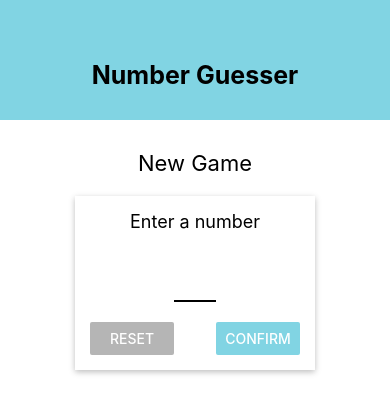
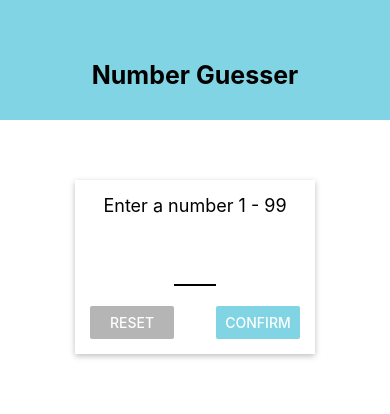
Before and after one commit to TheScudMissile/number-guesser, a React Native app: screen / in a window 390 px wide. Shown: the top 414 px of the page. Built offline with nearby package versions, Linux system fonts and the light colour scheme.

Commit message:
Finished home input

```diff
--- a/src/components/HomeInput.tsx
+++ b/src/components/HomeInput.tsx
@@ -1,24 +1,65 @@
-import React from 'react';
+import React, { useState } from 'react';
 import styles from '../styles/HomeInput.style';
 import colors from '../constants/colors';
-import { Text, TextInput, View, Button } from 'react-native';
+import { Text, TextInput, View, Button, Alert } from 'react-native';
 
-export default () => (
+type HomeInputProps = {
+  setHasConfirmed: (hasConfirmed: boolean) => void;
+  setSelectedNum: (setSelectedNum: number) => void;
+};
+export default ({ setHasConfirmed, setSelectedNum }: HomeInputProps) => {
+  const [enteredValue, setEnteredValue] = useState<string>('');
+
+  const handleChangeText = (text: string) =>
+    text === '0'
+      ? setEnteredValue('')
+      : setEnteredValue(text.replace(/[^0-9]/g, '')); // replace any character that is not a digit 0-9 with ''
+
+  const handleResetPress = () => {
+    setEnteredValue('');
+    setHasConfirmed(false);
+  };
+
+  const handleConfirmPress = () => {
+    setEnteredValue('');
+
+    if (enteredValue === '') {
+      Alert.alert('Invalid Value', 'Number must be between 1 and 99', [
+        { text: 'OK', style: 'default' }
+      ]);
+    } else {
+      setHasConfirmed(true);
+      setSelectedNum(parseInt(enteredValue));
+    }
+  };
+
+  return (
     <>
-    <Text style={styles.instruction}>Enter a number</Text>
+      <Text style={styles.instruction}>Enter a number 1 - 99</Text>
       <TextInput
         style={styles.numberInput}
         autoCorrect={false}
         keyboardType='number-pad'
         maxLength={2}
+        onChangeText={handleChangeText}
+        value={enteredValue}
       />
       <View style={styles.buttonContainer}>
         <View style={styles.button}>
-        <Button title='Reset' onPress={() => null} color={colors.secondary} />
+          <Button
+            title='Reset'
+            onPress={handleResetPress}
+            color={colors.secondary}
+          />
         </View>
         <View style={styles.button}>
-        <Button title='Confirm' onPress={() => null} color={colors.primary} />
+          <Button
+            title='Confirm'
+            onPress={handleConfirmPress}
+            color={colors.primary}
+          />
         </View>
       </View>
     </>
   );
+};
--- a/src/components/HomeScreen.tsx
+++ b/src/components/HomeScreen.tsx
@@ -1,16 +1,27 @@
-import React from 'react';
-import { View, Text } from 'react-native';
+import React, { useState } from 'react';
+import { View, Text, TouchableWithoutFeedback, Keyboard } from 'react-native';
 import Card from './Card';
 import styles from '../styles/HomeScreen.style';
 import HomeInput from './HomeInput';
 
 export default () => {
+  const [hasConfirmed, setHasConfirmed] = useState<boolean>(false);
+  const [selectedNum, setSelectedNum] = useState<number | null>(null);
+
   return (
-    <View style={styles.container}>
-      <Text style={styles.heading}>New Game</Text>
-      <Card rest={styles.inputContainer}>
-        <HomeInput />
-      </Card>
-    </View>
+    <TouchableWithoutFeedback onPress={() => Keyboard.dismiss()}>
+      <View style={styles.container}>
+        <Card rest={styles.inputContainer}>
+          {hasConfirmed ? (
+            <Text>{selectedNum}</Text>
+          ) : (
+            <HomeInput
+              setHasConfirmed={setHasConfirmed}
+              setSelectedNum={setSelectedNum}
+            />
+          )}
+        </Card>
+      </View>
+    </TouchableWithoutFeedback>
   );
 };
--- a/src/styles/HomeInput.style.ts
+++ b/src/styles/HomeInput.style.ts
@@ -14,7 +14,7 @@ export default StyleSheet.create({
   },
   numberInput: {
     marginVertical: 20,
-    fontSize: 28,
+    fontSize: 18,
     width: '20%',
     height: 50,
     borderBottomWidth: 2,
--- a/src/styles/HomeScreen.style.ts
+++ b/src/styles/HomeScreen.style.ts
@@ -6,13 +6,10 @@ export default StyleSheet.create({
     padding: 10,
     alignItems: 'center'
   },
-  heading: {
-    fontSize: 22,
-    marginVertical: 20
-  },
   inputContainer: {
     width: 300,
     maxWidth: '80%',
-    alignItems: 'center'
+    alignItems: 'center',
+    marginTop: 50
   }
 });
```
Lines whose indentation alone changed are shown as unchanged.
